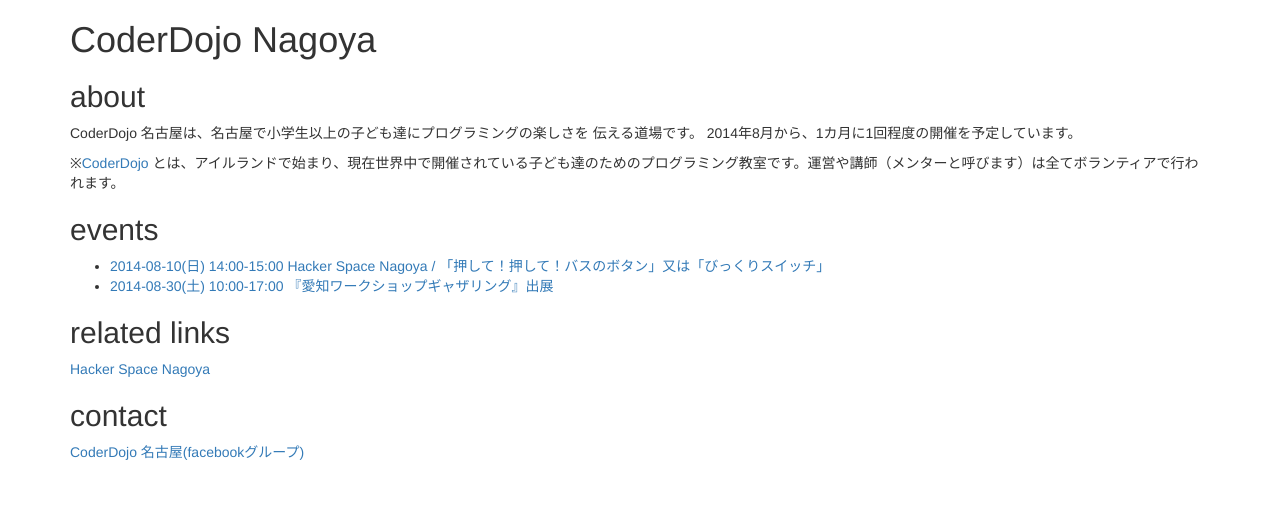
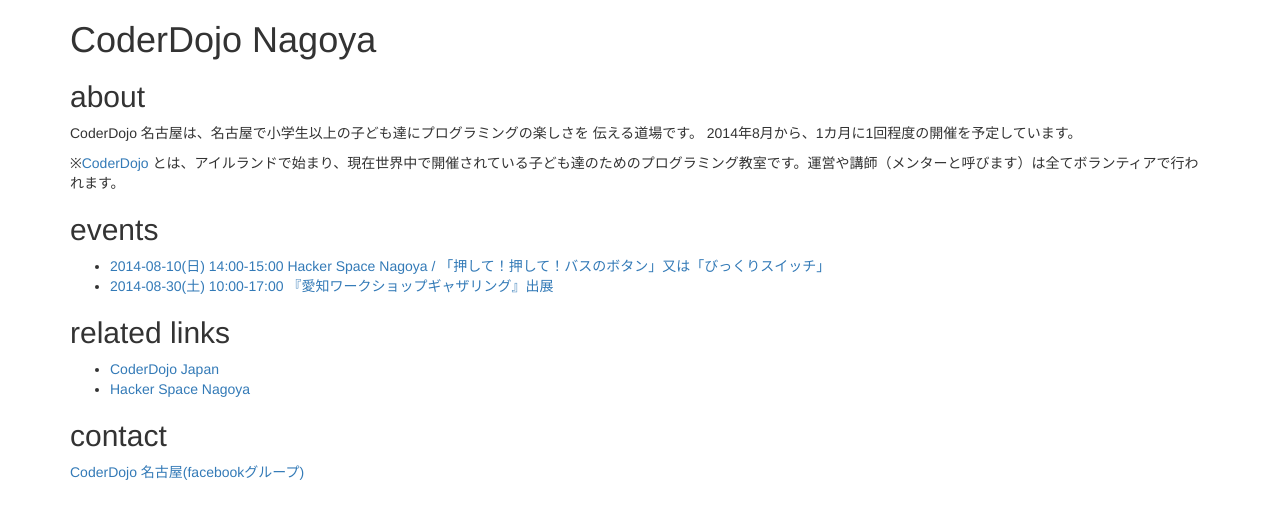
Before and after one commit to coderdojo-nagoya/coderdojo-nagoya.github.io, a Jekyll site: the page built from index.md, in a window 1280 px wide. Shown: the top 519 px of the page. Built offline with Jekyll 4.4.1, drawn with Linux system fonts in a browser that asks for light colours; nearby versions of some CDN libraries.

Commit message:
[links] add coderdojo.jp

```diff
--- a/index.md
+++ b/index.md
@@ -25,7 +25,8 @@
 related links
 ----------------
 
-[Hacker Space Nagoya](http://hackerspace-nagoya.squarespace.com/)
+* [CoderDojo Japan](http://coderdojo.jp)
+* [Hacker Space Nagoya](http://hackerspace-nagoya.squarespace.com/)
 
 contact
 ---------
```
